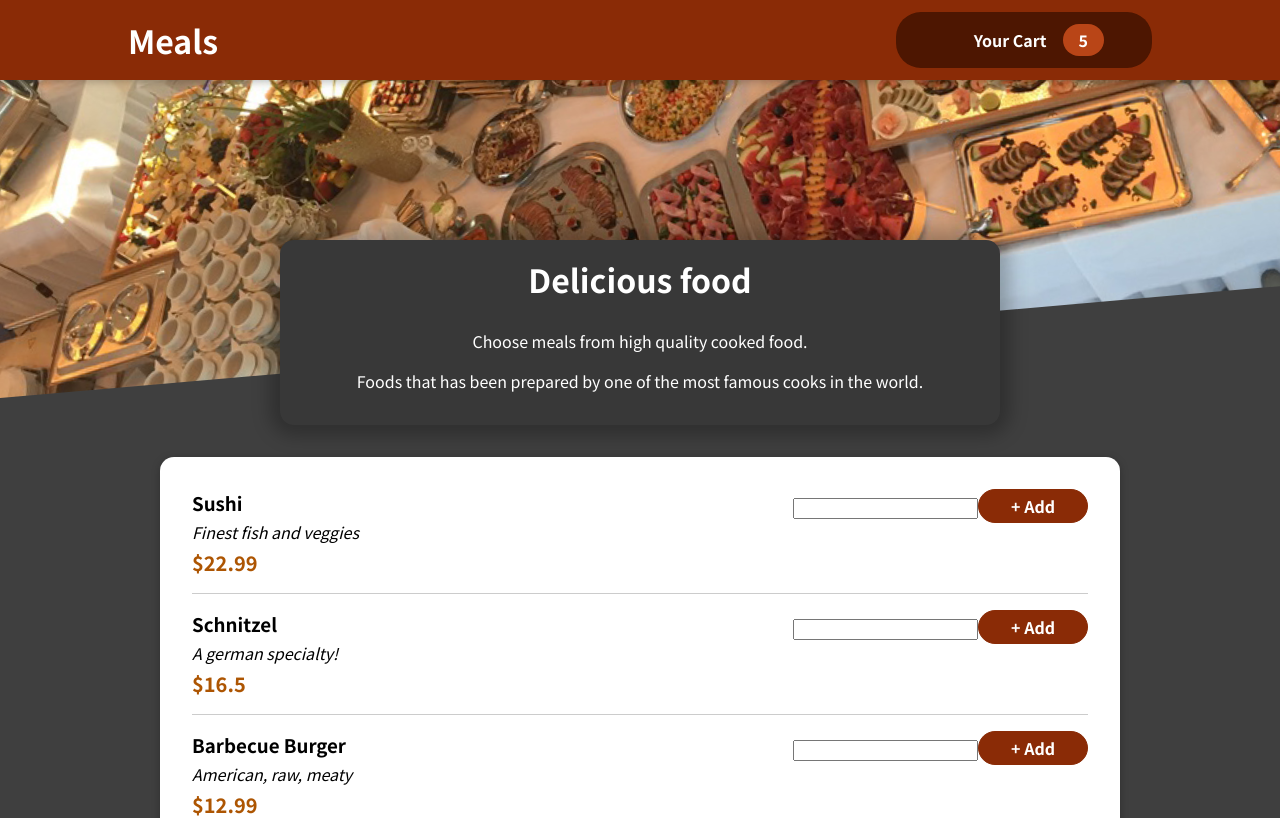
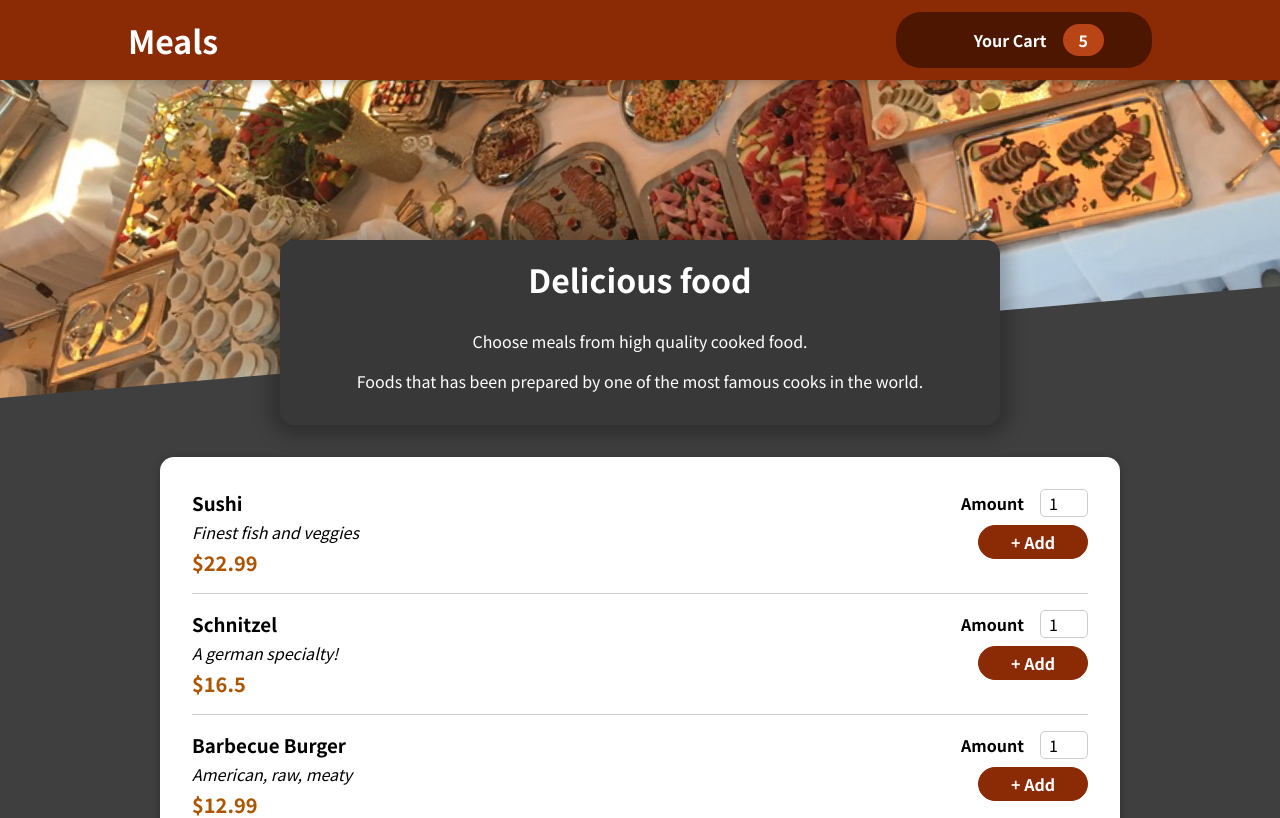
Before and after one commit to qur786/Food-Order, a React (Create React App) app: page / in a window 1280 px wide. Shown: the top 818 px of the page. Built offline with nearby package versions, Linux system fonts and the light colour scheme; some icons are missing.

Commit message:
feat: add MenuItemForm

```diff
--- /dev/null
+++ b/src/components/Input/index.module.css
@@ -0,0 +1,18 @@
+.input {
+  display: flex;
+  align-items: center;
+  margin-bottom: 0.5rem;
+}
+
+.input label {
+  font-weight: bold;
+  margin-right: 1rem;
+}
+
+.input input {
+  width: 3rem;
+  border-radius: 5px;
+  border: 1px solid #ccc;
+  font: inherit;
+  padding-left: 0.5rem;
+}
--- /dev/null
+++ b/src/components/Input/index.tsx
@@ -0,0 +1,15 @@
+import type { InputHTMLAttributes } from "react";
+import classes from "./index.module.css";
+
+interface InputProps extends InputHTMLAttributes<HTMLInputElement> {
+  label: string;
+}
+
+export function Input(props: InputProps) {
+  return (
+    <div className={classes.input}>
+      <label htmlFor={props.id}>{props.label}</label>
+      <input type="number" {...props} />
+    </div>
+  );
+}
--- a/src/components/MealItemForm/index.tsx
+++ b/src/components/MealItemForm/index.tsx
@@ -1,10 +1,22 @@
+import { Input } from "../Input";
+import type { HTMLProps } from "react";
 import classes from "./index.module.css";
 
 export function MealItemForm() {
+  const clickHandler: HTMLProps<HTMLButtonElement>["onClick"] = (event) =>
+    event.preventDefault();
   return (
     <form className={classes.form}>
-      <input />
-      <button>+ Add</button>
+      <Input
+        label="Amount"
+        id="Amount"
+        type="number"
+        min="1"
+        max="10"
+        defaultValue="1"
+        step="1"
+      />
+      <button onClick={clickHandler}>+ Add</button>
     </form>
   );
 }
```
